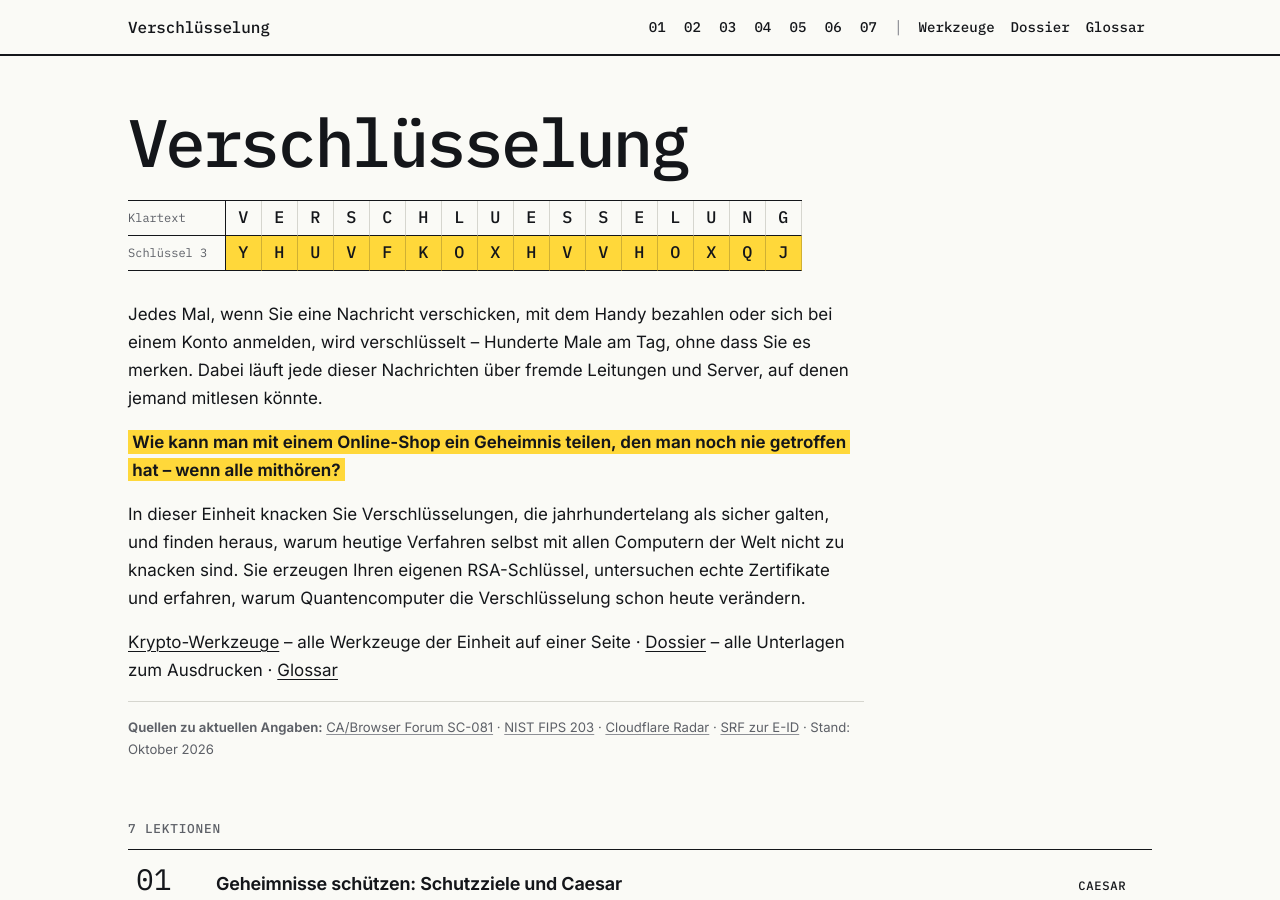
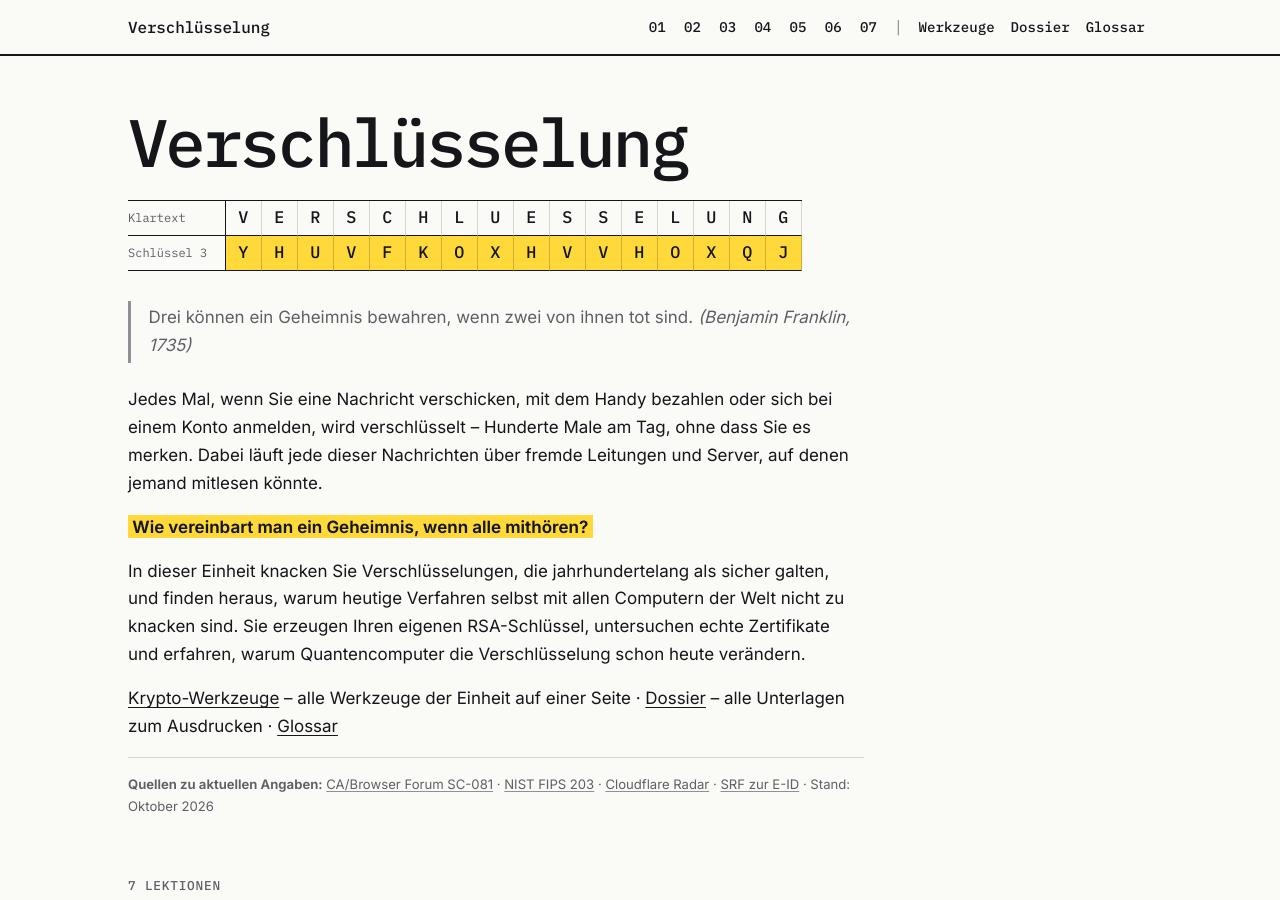
Before and after one commit to masta-nksa/Verschluesselung, a Jekyll site: the page built from index.md, in a window 1280 px wide and 900 px high. Built offline with Jekyll 4.4.1, drawn with Linux system fonts in a browser that asks for light colours.

Commit message:
Startseite: Leitfrage gekürzt, Franklin-Zitat als Motto
Co-Authored-By: Claude Opus 5.5 <noreply@anthropic.com>

```diff
--- a/index.md
+++ b/index.md
@@ -14,12 +14,14 @@ titel: "Übersicht"
   - Ressourcenschätzungen Quantencomputer (Gidney 2025: < 1 Mio. Qubits für RSA-2048) → L6 Thema E
 -->
 
+> Drei können ein Geheimnis bewahren, wenn zwei von ihnen tot sind.
+> *(Benjamin Franklin, 1735)*
+
 Jedes Mal, wenn Sie eine Nachricht verschicken, mit dem Handy bezahlen oder sich bei einem
 Konto anmelden, wird verschlüsselt – Hunderte Male am Tag, ohne dass Sie es merken. Dabei läuft
 jede dieser Nachrichten über fremde Leitungen und Server, auf denen jemand mitlesen könnte.
 
-**Wie kann man mit einem Online-Shop ein Geheimnis teilen, den man noch nie getroffen hat –
-wenn alle mithören?**
+**Wie vereinbart man ein Geheimnis, wenn alle mithören?**
 
 In dieser Einheit knacken Sie Verschlüsselungen, die jahrhundertelang als sicher galten, und
 finden heraus, warum heutige Verfahren selbst mit allen Computern der Welt nicht zu knacken
```
